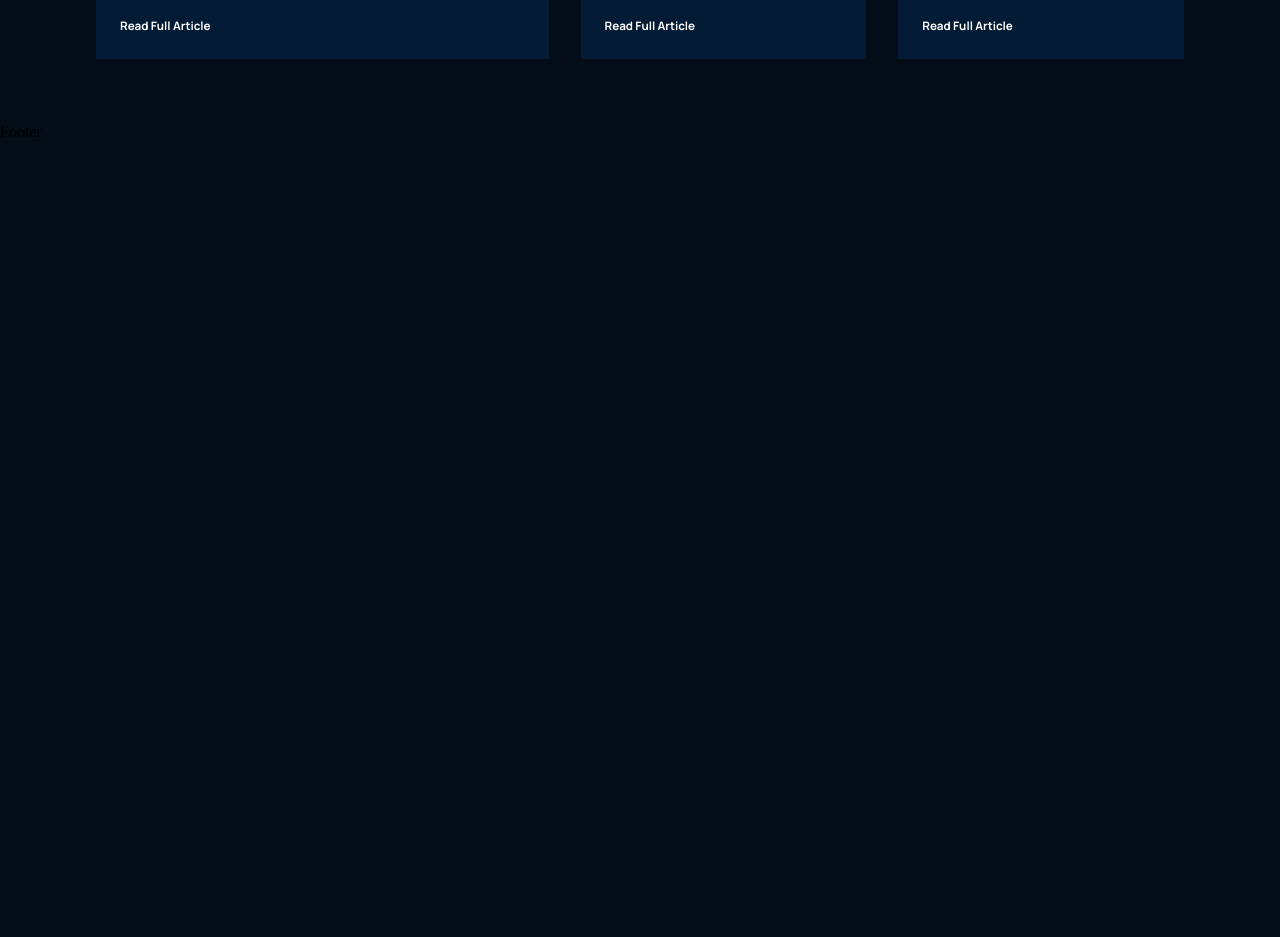
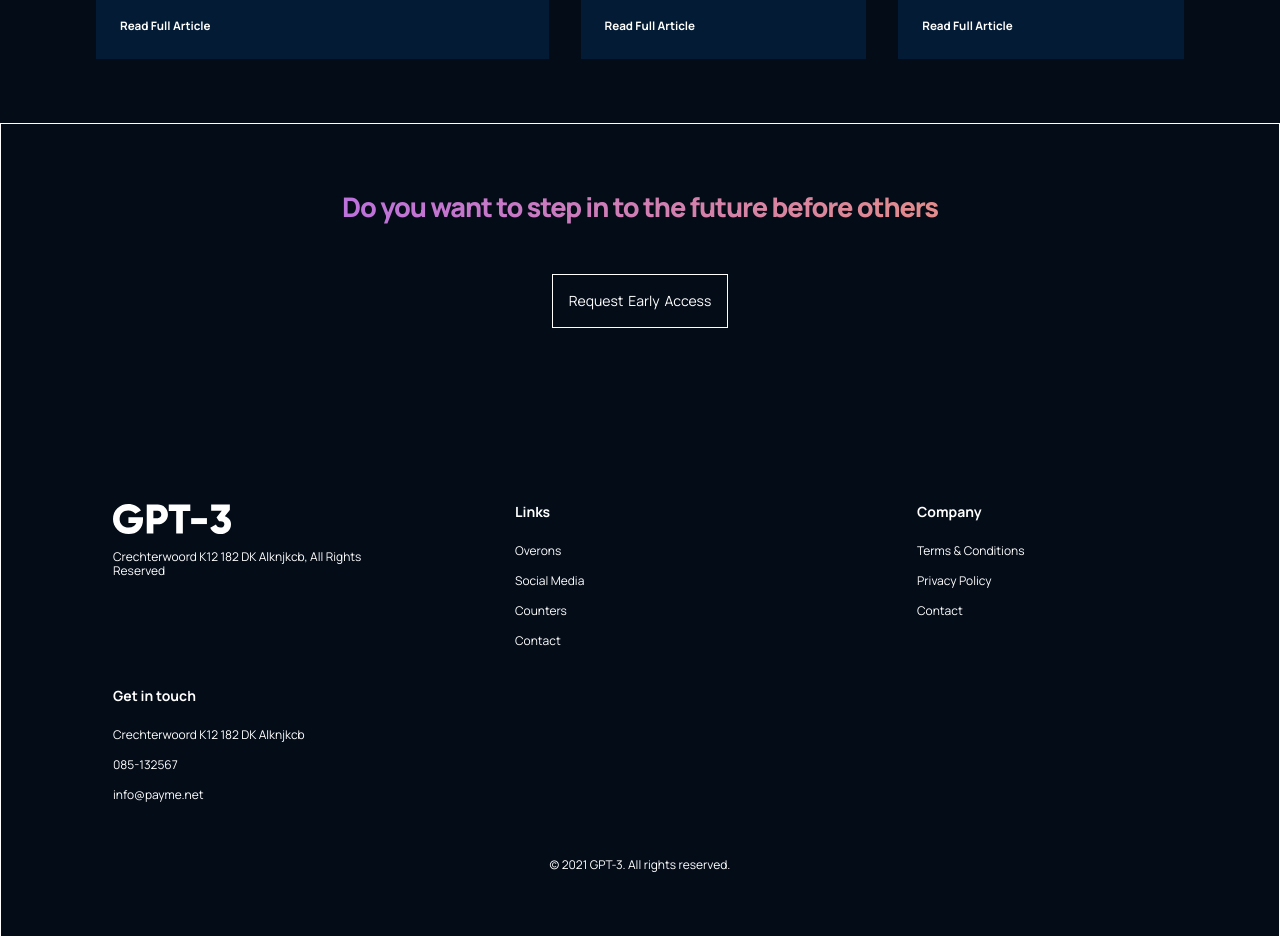
Before and after one commit to Sujan135/GPT3-JSM, a React (Create React App) app: page / in a window 1280 px wide. Shown: the part 4200-5137 px from the top of the page. Before the commit the page ends 4341 px from the top, so only its background shows below. Built offline with nearby package versions, Linux system fonts and the light colour scheme.

Commit message:
Completed Footer along with in different platforms

```diff
--- a/src/containers/footer/Footer.jsx
+++ b/src/containers/footer/Footer.jsx
@@ -1,9 +1,47 @@
 import React from 'react'
 import './footer.css'
+import gpt3Logo from '../../assets/logo.svg'
 
 const Footer = () => {
   return (
-    <div>Footer</div>
+    <div className='gpt3__footer section__padding'>
+      <div className='gpt3__footer-heading'>
+        <h1 className='gradient__text'>Do you want to step in to the future before others</h1>
+      </div >
+      <div className='gpt3__footer-btn'>
+        <p>Request Early Access</p>
+      </div>
+
+      <div className='gpt3__footer-links'>
+        <div className='gpt3__footer-links_logo'>
+          <img src={gpt3Logo} alt='logo'/>
+          <p>Crechterwoord K12 182 DK Alknjkcb, All Rights Reserved</p>
+        </div>
+        <div className='gpt3__footer-links_div'>
+          <h4>Links</h4>
+          <p>Overons</p>
+          <p>Social Media</p>
+          <p>Counters</p>
+          <p>Contact</p>
+        </div>
+        <div className='gpt3__footer-links_div'>
+          <h4>Company</h4>
+          <p>Terms & Conditions</p>
+          <p>Privacy Policy</p>
+          <p>Contact</p>
+        </div>
+        <div className='gpt3__footer-links_div'>
+          <h4>Get in touch</h4>
+          <p>Crechterwoord K12 182 DK Alknjkcb</p>
+          <p>085-132567</p>
+          <p>info@payme.net</p>
+        </div>
+      </div>
+
+      <div className='gpt3__footer-copyright'>
+        <p>© 2021 GPT-3. All rights reserved.</p>
+      </div>
+    </div>
   )
 }
 
--- a/src/containers/footer/footer.css
+++ b/src/containers/footer/footer.css
@@ -0,0 +1,152 @@
+.gpt3__footer {
+    border: 1px solid white;
+    /* color: white; */
+
+    display: flex;
+    flex-direction: column;
+    justify-content: center;
+    align-items: center;
+
+    background: var(--gpt3__footer);
+}
+
+.gpt3__footer-heading {
+    width: 100%;
+    text-align: center;
+
+    margin-bottom: 3rem;
+}
+
+.gpt3__footer-heading h1 {
+    font-family: var(--font-family);
+    font-weight: 800;
+    font-size: 62px;
+    line-height: 75px;
+    /* or 121% */
+    text-align: center;
+    letter-spacing: -0.04em;
+}
+
+.gpt3__footer-btn {
+    display: flex;
+    justify-content: center;
+    align-items: center;
+
+    padding: 1rem;
+    border: 1px solid #ffff;
+    text-align: center;
+
+    margin-bottom: 10rem;
+    cursor: pointer;
+}
+
+.gpt3__footer-btn p {
+    box-sizing: border-box;
+    font-family: var(--font-family);
+    font-size: 18px;
+    line-height: 21px;
+    color: #FFFFFF;
+    word-spacing: 2px;
+}
+
+.gpt3__footer-links {
+    display: flex;
+    justify-content: space-between;
+    align-items: flex-start;
+    flex-wrap: wrap;
+    flex-direction: row;
+
+    width: 100%;
+    text-align: left;
+}
+
+.gpt3__footer-links div {
+    width: 250px;
+    margin: 1rem;
+}
+
+.gpt3__footer-links_logo {
+    display: flex;
+    flex-direction: column;
+}
+
+.gpt3__footer-links_logo img {
+    width: 118px;
+    height: 30px;
+
+    margin-bottom: 1rem;
+}
+
+.gpt3__footer-links_logo p {
+    font-family: var(--font-family);
+    font-size: 12px;
+    line-height: 14px;
+    color: #FFFFFF;
+}
+.gpt3__footer-links_div {
+    display: flex;
+    justify-content: flex-start;
+    flex-direction: column;
+}
+
+.gpt3__footer-links_div h4 {
+    font-family: var(--font-family);
+    font-size: 14px;
+    line-height: 16px;
+    color: #FFFFFF;
+
+    margin-bottom: 1rem;
+}
+
+.gpt3__footer-links_div p {
+    font-family: var(--font-family);
+    font-size: 12px;
+    line-height: 14px;
+    color: #FFFFFF;
+
+    margin: 0.5rem 0;
+    cursor: pointer;
+}
+
+.gpt3__footer-copyright {
+    margin-top: 2rem;
+    text-align: center;
+    width: 100%;
+}
+
+.gpt3__footer-copyright p {
+    font-family: var(--font-family);
+    font-size: 12px;
+    line-height: 14px;
+    color: #FFFFFF;
+}
+
+@media screen and (min-width: 850px) {
+    .gpt3__footer-heading h1 {
+        font-size:44px;
+        line-height: 50px;
+    }
+}
+
+@media screen and (min-width: 550px) {
+    .gpt3__footer-heading h1 {
+        font-size:34px;
+        line-height: 42px;
+    }
+
+    .gpt3__footer-links_div {
+        margin: 1rem 0;
+    }
+
+    .gpt3__footer-btn p {
+        font-size: 14px;
+        line-height: 20px;
+    }
+}
+
+@media screen and (min-width: 550px) {
+    .gpt3__footer-heading h1 {
+        font-size:27px;
+        line-height: 38px;
+    }
+}
```
